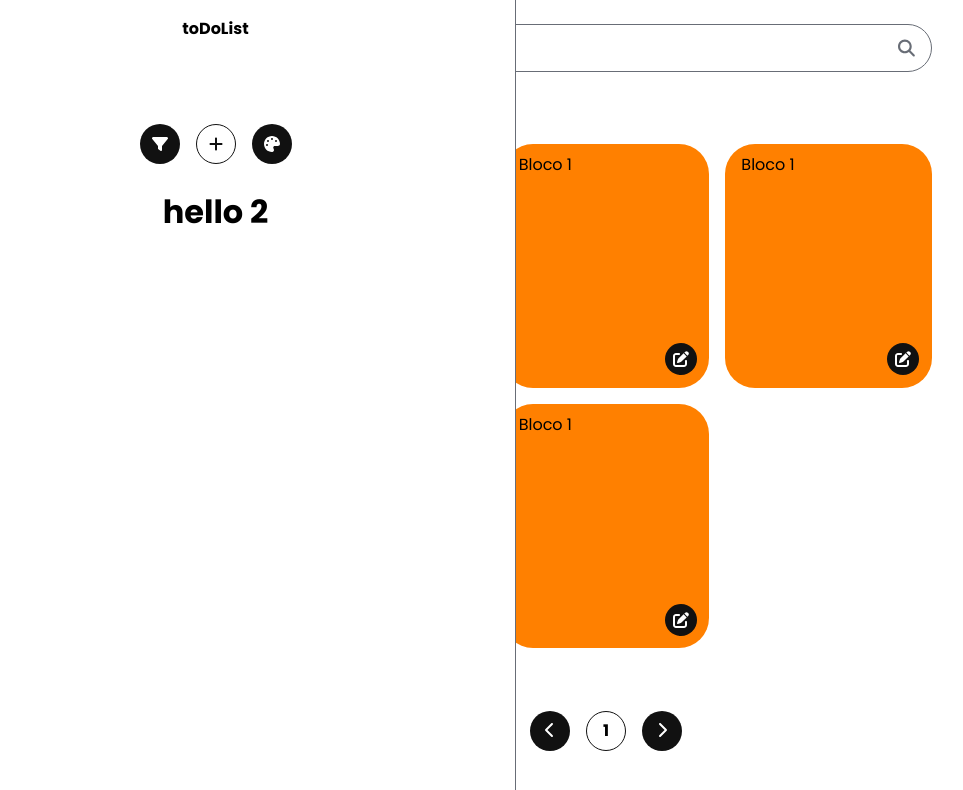
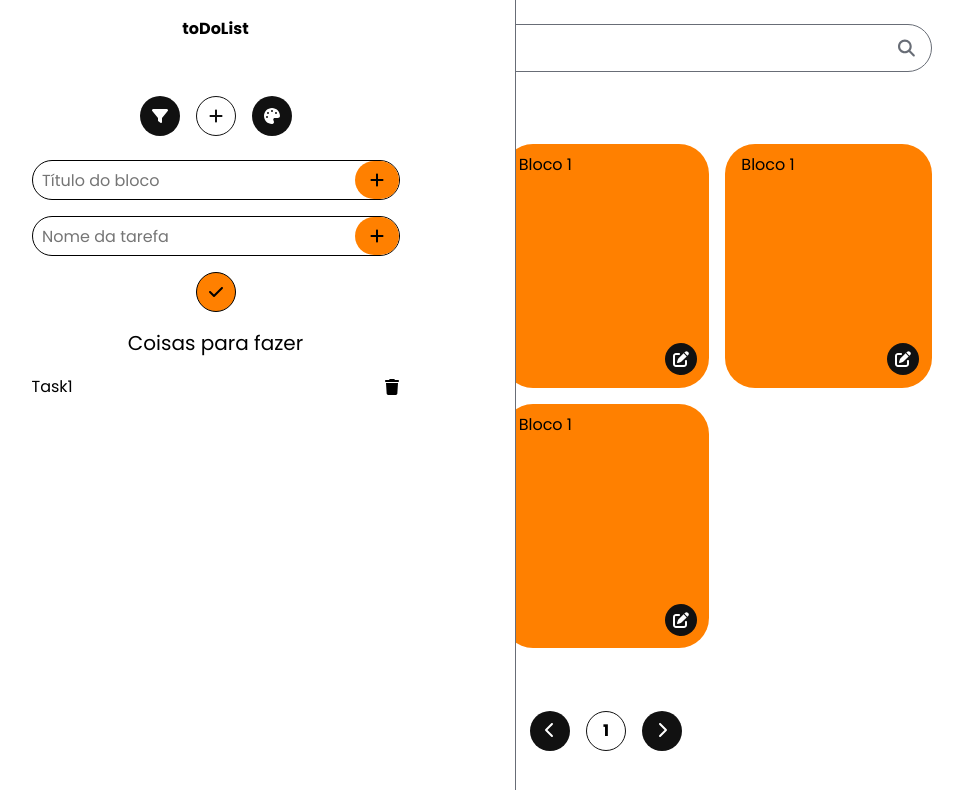
Before and after one commit to IcaroMachadoCarvalho/toDoList, a website with bundled scripts: page dist/index.html in a window 1280 px wide. Both pictures are taken after a click on the button 49 px from the left and 200 px from the top of the page. Shown: the top 790 px of the page, without its empty margins (84-1047 px from the left). Built offline with nearby package versions, Linux system fonts and the light colour scheme.

Commit message:
feat: Adicionar estrutura da seção de criar bloco de tarefas

```diff
--- a/src/types/Tarefa.ts
+++ b/src/types/Tarefa.ts
@@ -1,5 +1,6 @@
 export type Tarefa = {
+    id:number,
+    category: string,
     titulo: string,
-    categoria: string,
     data: Date,
 };
--- a/src/utils/manage-content-tab.ts
+++ b/src/utils/manage-content-tab.ts
@@ -1,28 +1,56 @@
 const tab: HTMLElement | null = document.querySelector(".footer");
 
-export function showContent(typeContent:string): void{
-    let content:string;
-    if(!tab){
-        throw new Error("O elemento footer não foi renderizado tente recarregar a página");
+export function showContent(typeContent: string): void {
+  let content: string;
+  if (!tab) {
+    throw new Error(
+      "O elemento footer não foi renderizado tente recarregar a página"
+    );
   }
 
   let divContainerContent: HTMLElement = document.createElement("div");
   divContainerContent.classList.add("content__tab");
   hideContent(); // não duplica pois apaga o anterior
 
-    if(typeContent === "filter"){
+  if (typeContent === "filter") {
     divContainerContent.innerHTML = `
         <h1> hello 1</h1>`;
     tab.appendChild(divContainerContent);
   }
 
-    if(typeContent === "create"){
+  if (typeContent === "create") {
     divContainerContent.innerHTML = `
-        <h1> hello 2</h1>`;
+        <div class="createSection">
+          <div class="createSection__title">
+            <input type="text" placeholder="Título do bloco">
+            <span>
+              <svg xmlns="http://www.w3.org/2000/svg" viewBox="0 0 448 512">
+                    <path d="M256 80c0-17.7-14.3-32-32-32s-32 14.3-32 32l0 144L48 224c-17.7 0-32 14.3-32 32s14.3 32 32 32l144 0 0 144c0 17.7 14.3 32 32 32s32-14.3 32-32l0-144 144 0c17.7 0 32-14.3 32-32s-14.3-32-32-32l-144 0 0-144z"
+            </span>
+            </div>
+            <div class="createSection__task">
+                <input type="text" placeholder="Nome da tarefa">
+                <span>
+                <svg xmlns="http://www.w3.org/2000/svg" viewBox="0 0 448 512">
+                    <path d="M256 80c0-17.7-14.3-32-32-32s-32 14.3-32 32l0 144L48 224c-17.7 0-32 14.3-32 32s14.3 32 32 32l144 0 0 144c0 17.7 14.3 32 32 32s32-14.3 32-32l0-144 144 0c17.7 0 32-14.3 32-32s-14.3-32-32-32l-144 0 0-144z"
+                </span>
+            </div>
+            <button class="createSection__button">
+              <svg xmlns="http://www.w3.org/2000/svg" viewBox="0 0 448 512"><!--!Font Awesome Free 6.7.2 by @fontawesome - https://fontawesome.com License - https://fontawesome.com/license/free Copyright 2024 Fonticons, Inc.--><path d="M438.6 105.4c12.5 12.5 12.5 32.8 0 45.3l-256 256c-12.5 12.5-32.8 12.5-45.3 0l-128-128c-12.5-12.5-12.5-32.8 0-45.3s32.8-12.5 45.3 0L160 338.7 393.4 105.4c12.5-12.5 32.8-12.5 45.3 0z"/></svg>
+            </button>
+            <p class="createSection__error" data-create-error></p>
+            <p class="createSection__listTitle" data-create-listTitle>Coisas para fazer</p>
+            <ul class="createSection__list" data-create-list>
+              <li>
+                <span>Task1</span>
+                <svg xmlns="http://www.w3.org/2000/svg" viewBox="0 0 448 512"><!--!Font Awesome Free 6.7.2 by @fontawesome - https://fontawesome.com License - https://fontawesome.com/license/free Copyright 2024 Fonticons, Inc.--><path d="M135.2 17.7L128 32 32 32C14.3 32 0 46.3 0 64S14.3 96 32 96l384 0c17.7 0 32-14.3 32-32s-14.3-32-32-32l-96 0-7.2-14.3C307.4 6.8 296.3 0 284.2 0L163.8 0c-12.1 0-23.2 6.8-28.6 17.7zM416 128L32 128 53.2 467c1.6 25.3 22.6 45 47.9 45l245.8 0c25.3 0 46.3-19.7 47.9-45L416 128z"/></svg>
+              </li>
+            </ul>
+        </div>`;
     tab.appendChild(divContainerContent);
   }
 
-    if(typeContent === "color"){
+  if (typeContent === "color") {
     divContainerContent.innerHTML = `
         <div class="colorPicker">
             <h2>Escolha a cor do bloco</h3>
@@ -30,11 +58,15 @@ export function showContent(typeContent:string): void{
             <span data-color="color"></span>
         </div>`;
 
-        const colorPicker = divContainerContent.firstElementChild?.querySelector("input[type=color]") as HTMLInputElement;
+    const colorPicker = divContainerContent.firstElementChild?.querySelector(
+      "input[type=color]"
+    ) as HTMLInputElement;
     const colorSpan = colorPicker.nextSibling as HTMLSpanElement;
     const btnColor = document.querySelector("#colorTask") as HTMLElement;
-        if(!colorPicker && !colorSpan && !document.querySelector("#colorTask")){
-            throw new Error("O elemento colorPicker__display, colorSpan e btnColor não foi renderizado tente recarregar a página")
+    if (!colorPicker && !colorSpan && !document.querySelector("#colorTask")) {
+      throw new Error(
+        "O elemento colorPicker__display, colorSpan e btnColor não foi renderizado tente recarregar a página"
+      );
     }
 
     colorPicker.addEventListener("change", () => {
@@ -46,15 +78,16 @@ export function showContent(typeContent:string): void{
   }
 }
 
-export function hideContent():void{
-    if(!tab){
-        throw new Error("O elemento footer não foi renderizado tente recarregar a página");
+export function hideContent(): void {
+  if (!tab) {
+    throw new Error(
+      "O elemento footer não foi renderizado tente recarregar a página"
+    );
   }
   let targetContent = tab.querySelectorAll(".content__tab");
   if (targetContent) {
     targetContent.forEach((content) => content.remove());
-    }
-    else {
+  } else {
     console.error("Não há conteúdo para remover.");
   }
 }
```
Also changed, not shown: dist/bundle.js, dist/style/css/main.css, dist/style/scss/main.scss, 1 other file. Lines whose indentation alone changed are shown as unchanged.
